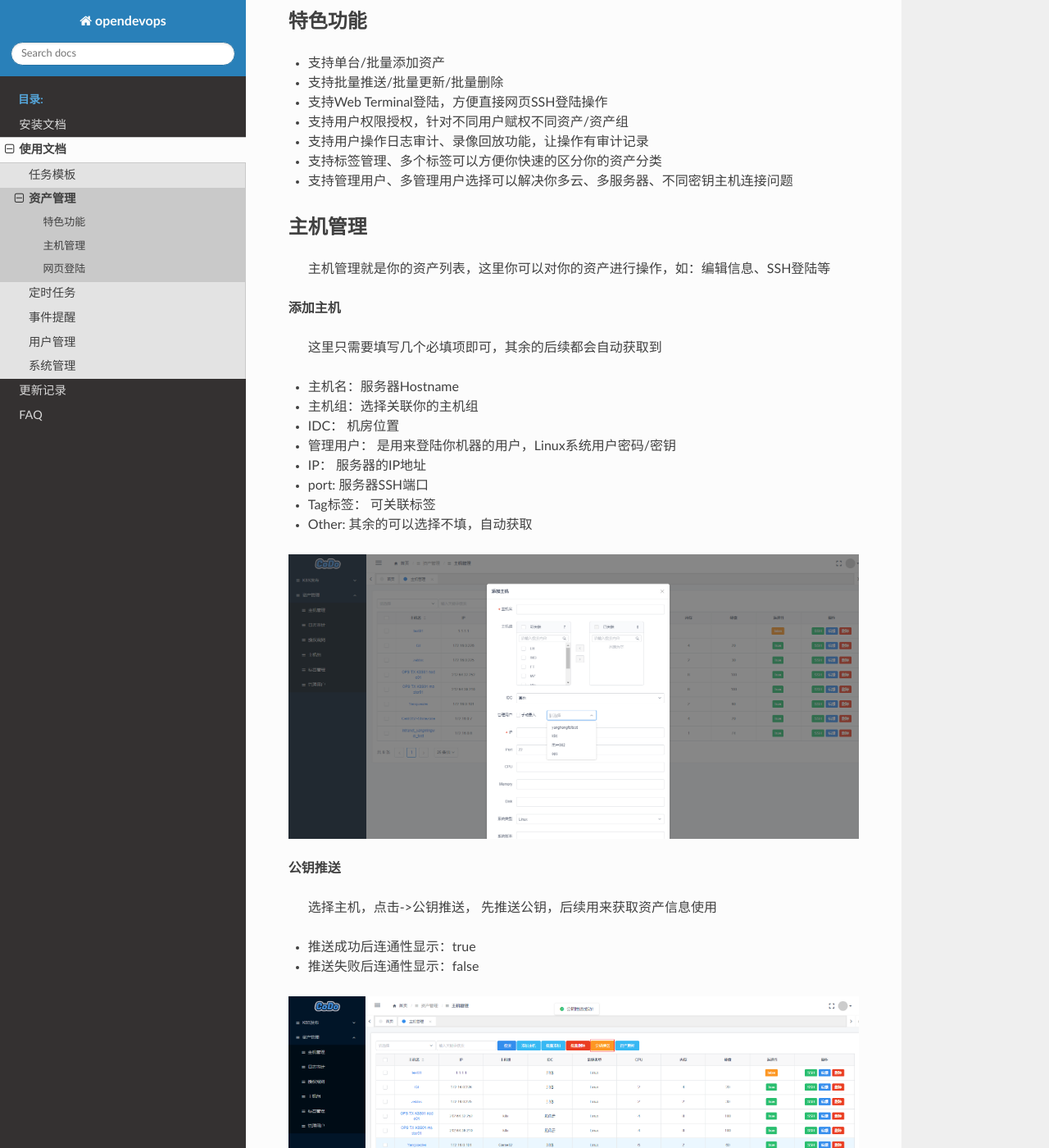
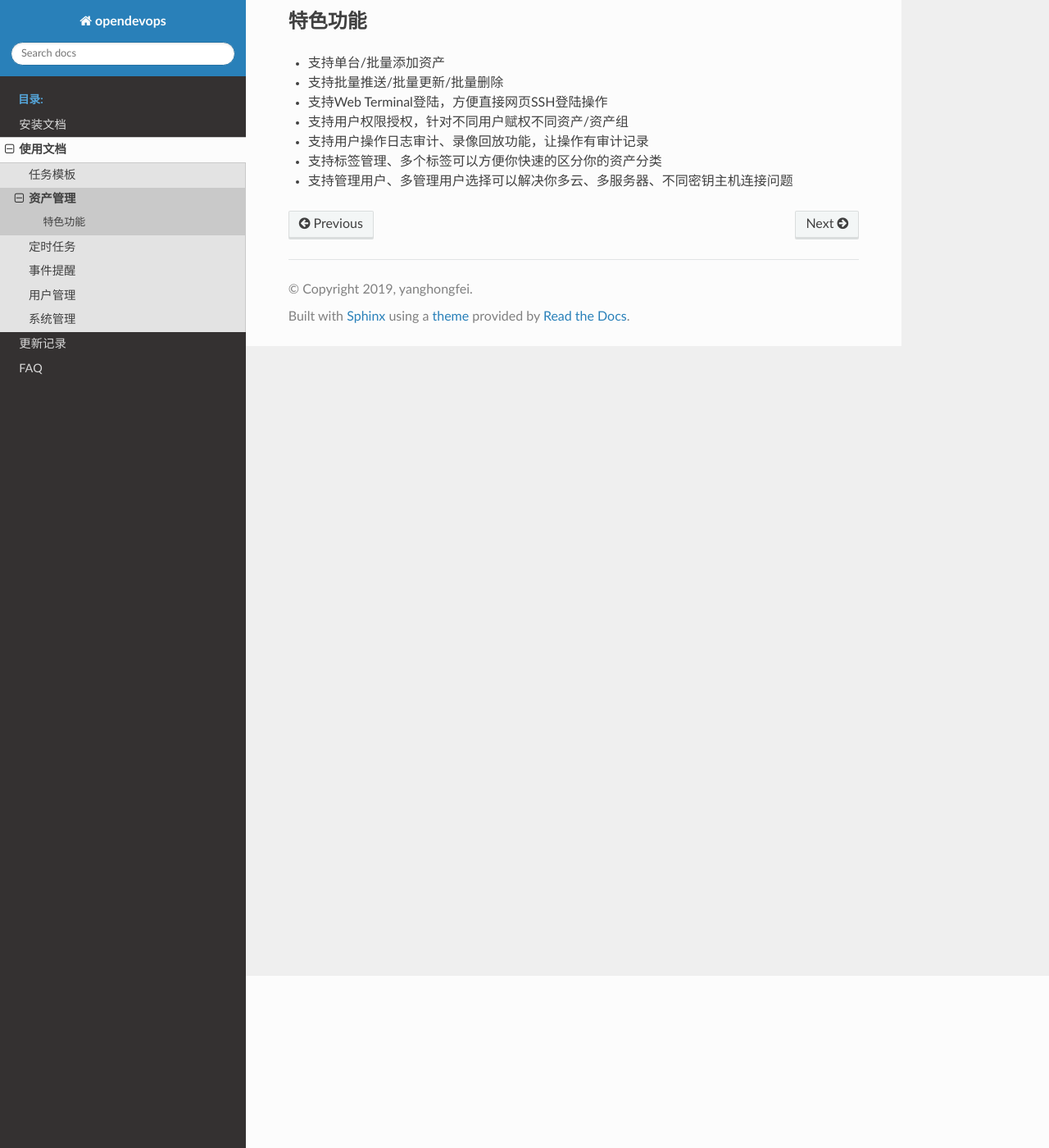
Before and after one commit to opendevops-cn/opendevops, a Sphinx documentation site: the page built from docs/source/cmdb_manager.md, in a window 1280 px wide and 1400 px high, scrolled down 210 px. Shown: the whole window at 82% size. Built offline with Sphinx 7.4.7 and the Read the Docs theme 2.0.0, drawn with Linux system fonts in a browser that asks for light colours; pages that are not in the unit, such as notebooks, are missing from menus; some of the changed text lies outside the part shown.

Commit message:
更新CMDB信息

```diff
--- a/docs/source/cmdb_manager.md
+++ b/docs/source/cmdb_manager.md
@@ -12,45 +12,3 @@
 - 支持用户操作日志审计、录像回放功能，让操作有审计记录
 - 支持标签管理、多个标签可以方便你快速的区分你的资产分类
 - 支持管理用户、多管理用户选择可以解决你多云、多服务器、不同密钥主机连接问题
-
-
-
-#### 主机管理
-
-> 主机管理就是你的资产列表，这里你可以对你的资产进行操作，如：编辑信息、SSH登陆等
-
-**添加主机**
-
-> 这里只需要填写几个必填项即可，其余的后续都会自动获取到
-- 主机名：服务器Hostname
-- 主机组：选择关联你的主机组
-- IDC： 机房位置
-- 管理用户： 是用来登陆你机器的用户，Linux系统用户密码/密钥
-- IP： 服务器的IP地址
-- port: 服务器SSH端口
-- Tag标签： 可关联标签
-- Other: 其余的可以选择不填，自动获取
-
-![](./_static/images/cmdb_add_host.png)
-
-**公钥推送**
-> 选择主机，点击->公钥推送， 先推送公钥，后续用来获取资产信息使用
-
-- 推送成功后连通性显示：true
-- 推送失败后连通性显示：false
-
-![](./_static/images/cmdb_add_key.png)
-
-**资产更新**
-
-> 选择已经推送过公钥的主机，资产更新会自动抓取服务器资产信息
-
-![](./_static/images/cmdb_list.png)
-
-![](./_static/images/cmdb_host_info.png)
-
-#### 网页登陆
-
-- 点击主机后面`ssh` Web Terminal 登陆
-
-![](./_static/images/web_ssh.png)
```
